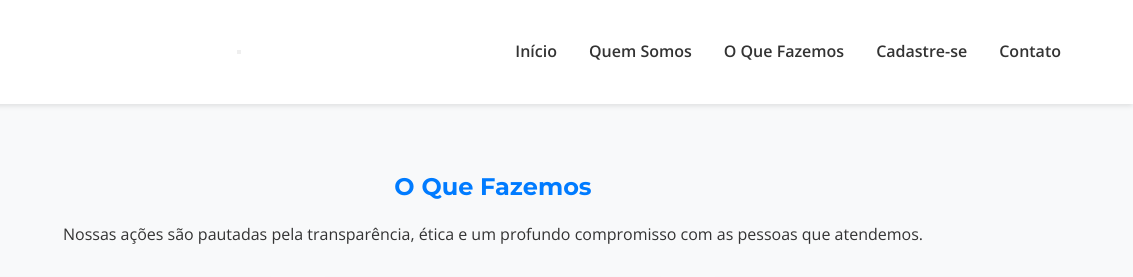
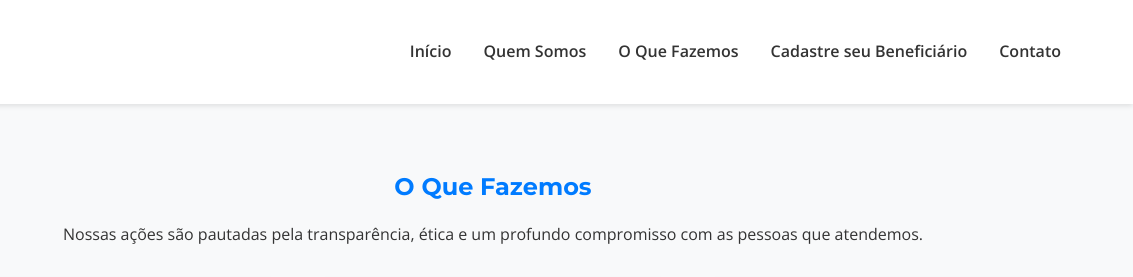
Before and after one commit to Derek-PCoelho/site-instituto-maria-do-carmo, a website: page Projeto de extensão - 2025.1 - concluindo/o-que-fazemos.html in a window 1280 px wide. Shown: the top 277 px of the page, 147-1280 px from the left. Drawn offline with nearby package versions, Linux system fonts and the light colour scheme.

Commit message:
Update o-que-fazemos.html

```diff
--- a/Projeto de extensão - 2025.1 - concluindo/o-que-fazemos.html
+++ b/Projeto de extensão - 2025.1 - concluindo/o-que-fazemos.html
@@ -15,20 +15,13 @@
             <div class="logo">
                 <a href="index.html"><img src="assets/logo_instituto_maria_do_carmo.png" alt="Logo Instituto Maria do Carmo"></a>
             </div>
-
-            <button class="nav-toggle" aria-label="abrir navegação">
-                <span class="hamburger"></span>
-            </button>
-
-            <div class="nav-links">
             <ul>
                 <li><a href="index.html">Início</a></li>
                 <li><a href="quem-somos.html">Quem Somos</a></li>
                 <li><a href="o-que-fazemos.html">O Que Fazemos</a></li>
-                    <li><a href="cadastro-beneficiario.html">Cadastre-se</a></li>
+                <li><a href="cadastro-beneficiario.html">Cadastre seu Beneficiário</a></li>
                 <li><a href="contato.html">Contato</a></li>
             </ul>
-            </div>
         </nav>
     </header>
 
```
Lines whose indentation alone changed are shown as unchanged.
